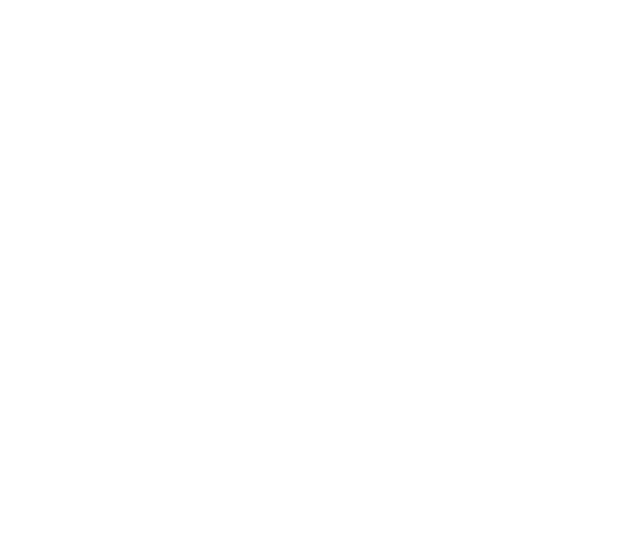
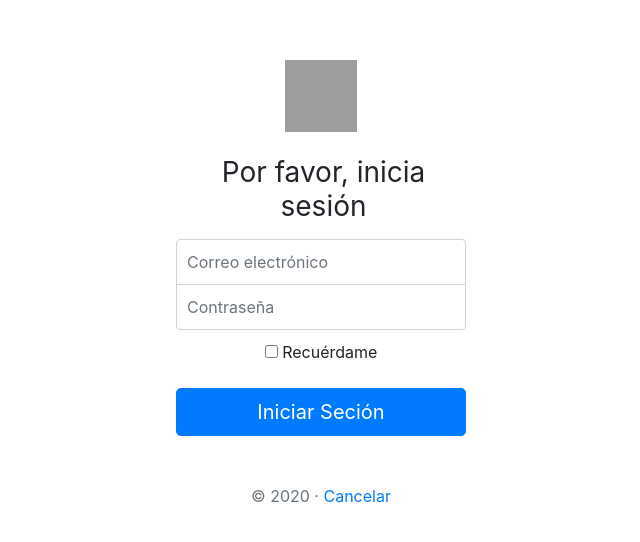
Before and after one commit to santiagogh98/proyecto-b43, a React (Create React App) app: page /SignIn in a window 1280 px wide. Shown: the part 148-690 px from the top of the page, without its empty margins (319-959 px from the left). Built offline with nearby package versions, Linux system fonts and the light colour scheme; grey boxes are pictures that could not be loaded.

Commit message:
Sign in hecho
ajustes estéticos

```diff
--- a/src/App.js
+++ b/src/App.js
@@ -8,6 +8,7 @@
 import TuristaActividad from './containers/TuristaActividad';
 import Actividad from './containers/Actividad';
 import itinerario from './containers/itinerario';
+import SignIn from './containers/SignIn';
 
 
 function App() {
@@ -22,6 +23,8 @@
         <Route exact path="/TuristaFood" component={TuristaFood}></Route>
         <Route exact path="/TuristaActivity" component={TuristaActividad}></Route>
         <Route exact path="/Itinerario" component={itinerario}></Route>
+        <Route exact path="/SignIn" component={SignIn}></Route>
+
 
 
       </Switch>
--- a/src/components/Card.js
+++ b/src/components/Card.js
@@ -1,26 +1,20 @@
 import React from 'react';
-
-
 const Card = (props) => {
-
-
-
-    const { nombre, localizacion, tipo, horario,promedio,id} = props;
-
-
+    const { nombre, localizacion, tipo, horario, promedio, id } = props;
     return (
-        <div className="card mb-4">
-            <h5 className="card-header">{nombre}</h5>
-            <div className="card-body">
-                <h4 className="card-title">{localizacion}</h4>
-                <p className="card-text">Tipo:{tipo}</p>
-                <p className="card-text">Horario:{horario}</p>
-                <p className="card-text">Gasto por persona:${promedio}</p>
-
+        <React.Fragment>
+            <div class="col mb-4">
+                <div class="card h-100">
+                    <img src="https://www.dailymaverick.co.za/wp-content/uploads/Panel-of-three-meals-MAIN-IMAGE-1600x756.jpg" class="card-img-top" alt="Comida" />
+                    <div class="card-body">
+                        <h5 class="card-title">{nombre}</h5>
+                        <h4>{localizacion}</h4>
+                        <p class="card-text">Tipo:{tipo}</p>
+                        <p class="card-text">Horario:{horario}</p>
+                        <p class="card-text">Gasto por persona:${promedio}</p>
+                        <a href="#" class="btn btn-primary">Agregar a itinerarios</a>      </div>
+                </div>
             </div>
-            <button>Agregar a itinerario</button>
-        </div>
-    )
-}
-
+        </React.Fragment>
+    )}
 export default Card
--- a/src/components/CardActivity.js
+++ b/src/components/CardActivity.js
@@ -1,28 +1,23 @@
 import React from 'react';
-import CardItinerario from './CardItinerario'
-
-
 const CardActivity = (props) => {
 
     const { nombre, localizacion,  horario,costo,duracion,id} = props;
+    return (
+        <React.Fragment>
+            <div class="col mb-4">
+                <div class="card h-100">
+                    <img src="https://www.elterritorio.com.ar/img/1/222/7066312455292526_1.jpg" class="card-img-top" alt="Actividad" />
+                    <div class="card-body">
+                        <h5 class="card-title">{nombre}</h5>
+                        <h4>Se encuentra en: {localizacion}</h4>
+                        <p class="card-text">Horario: {horario}</p>
+                        <p class="card-text">Costo: ${costo}</p>
+                        <p className="card-text">Duración:{duracion}</p>
+                        <a href="#" class="btn btn-primary">Agregar a itinerarios</a>      </div>
+                </div>
+            </div>
+        </React.Fragment>
 
-
-
-
-
-    return (
-        <div className="card mb-4">
-            <h5 className="card-header">{nombre}</h5>
-            <div className="card-body">
-                <h4 className="card-title">Se encuentra en :{localizacion}</h4>
-                <p className="card-text">Horario:{horario}</p>
-                <p className="card-text">Costo:{costo}</p>
-                <p className="card-text">Duración:{duracion}</p>
-
-
-            </div>
-            <button >Agregar a itinerario</button>
-        </div>
     )
 }
 
--- a/src/components/CardItinerario.js
+++ b/src/components/CardItinerario.js
@@ -13,8 +13,6 @@
                 <p className="card-text">Horario:{horario}</p>
                 <p className="card-text">Costo:{costo}</p>
                 <p className="card-text">Duración:{duracion}</p>
-
-
             </div>
         </div>
     )
--- a/src/components/NavBar.js
+++ b/src/components/NavBar.js
@@ -13,15 +13,22 @@
                     </button>
                     <div className="collapse navbar-collapse" id="navbarCollapse" style={{fontSize:20+'px'}}>
                         <ul className="navbar-nav mr-auto">
-                            <li className="nav-item active">
+                            <li className="nav-item">
                                 <Link className="nav-link" to="/turista">Turistear <span className="sr-only">(current)</span></Link>
                             </li>
                             <li className="nav-item">
                                 <Link className="nav-link" to="/negocio">Contacto</Link>
                             </li>
-                            <li className="nav-item">
-                            </li>
                         </ul>
+                        <ul className="navbar-nav justify-content">
+                                <li className="nav-item ">
+                                    <Link className="nav-link" to="/SignIn">Iniciar Sesión</Link>
+                                </li>
+                                <li className="nav-item active"><p className="nav-link">|</p></li>
+                                <li className="nav-item ">
+                                    <Link className="nav-link" to="/negocio">Registrarse </Link>
+                                </li>
+                            </ul>
                     </div>
                 </nav>
             </header>
--- /dev/null
+++ b/src/containers/SignIn.css
@@ -0,0 +1,41 @@
+.main {
+  display: -ms-flexbox;
+  display: flex;
+  -ms-flex-align: center;
+  align-items: center;
+  padding-top: 40px;
+  padding-bottom: 40px;
+  background-color: #f5f5f5;
+  height: 100%;
+}
+
+.form-signin {
+  width: 100%;
+  max-width: 330px;
+  padding: 20px;
+  margin: auto;
+  padding-top: 10rem;
+}
+.form-signin .checkbox {
+  font-weight: 400;
+}
+.form-signin .form-control {
+  position: relative;
+  box-sizing: border-box;
+  height: auto;
+  padding: 10px;
+  font-size: 16px;
+}
+.form-signin .form-control:focus {
+  z-index: 2;
+}
+.form-signin input[type="email"] {
+  margin-bottom: -1px;
+  border-bottom-right-radius: 0;
+  border-bottom-left-radius: 0;
+}
+.form-signin input[type="password"] {
+  margin-bottom: 10px;
+  border-top-left-radius: 0;
+  border-top-right-radius: 0;
+}
--- /dev/null
+++ b/src/containers/SignIn.js
@@ -0,0 +1,29 @@
+import React from 'react';
+import './SignIn.css';
+import { Link } from 'react-router-dom';
+
+const SignIn = () => {
+    return (
+        <React.Fragment>
+            <main class="text-center">
+                <form class="form-signin">
+                    <img class="mb-4" src="https://cdn.onlinewebfonts.com/svg/img_25701.png" alt="" width="72" height="72" />
+                    <h1 class="h3 mb-3 font-weight-normal">Por favor, inicia sesión</h1>
+                    <label for="inputEmail" class="sr-only">Correo electrónico</label>
+                    <input type="email" id="inputEmail" class="form-control" placeholder="Correo electrónico" required autofocus />
+                    <label for="inputPassword" class="sr-only">Contraseña</label>
+                    <input type="password" id="inputPassword" class="form-control" placeholder="Contraseña" required />
+                    <div class="checkbox mb-3">
+                        <label>
+                            <input type="checkbox" value="remember-me" /> Recuérdame
+                        </label>
+                    </div>
+                    <button class="btn btn-lg btn-primary btn-block" type="submit">Iniciar Seción</button>
+                    <p class="mt-5 mb-3 text-muted">&copy; 2020 &middot;  <Link to="./">Cancelar</Link></p>
+                </form>
+            </main>
+        </React.Fragment>
+    )
+}
+
+export default SignIn
--- a/src/containers/TuristaActividad.js
+++ b/src/containers/TuristaActividad.js
@@ -55,7 +55,8 @@
                     <h1>Busca un lugar para descubrirr</h1>
                     <SearchAc buscarActividades={buscarActividades}/>
             </section>
-                <div className=" mx-auto ">
+                <div className=" mx-auto p-5">
+                <div class="row row-cols-1 row-cols-md-3">
 
                 {actividadesFiltradas?
             actividadesFiltradas.map(actividad=>
@@ -70,6 +71,7 @@
             :<h1>No hay negocios en el lugar</h1>
             }
             </div>
+            </div>
             <Footer />
             </main>
 
--- a/src/containers/TuristasFood.js
+++ b/src/containers/TuristasFood.js
@@ -53,7 +53,8 @@
                     <h1>Busca un lugar para comer</h1>
                     <Search buscarNegocios={buscarNegocios}/>
             </section>
-                <div className=" mx-auto ">
+                <div className=" mx-auto p-5">
+                <div class="row row-cols-1 row-cols-md-3">
 
             {negociosFiltrados?
             negociosFiltrados.map(negocio=>
@@ -69,6 +70,7 @@
             :<h1>No hay negocios en el lugar</h1>
             }
             </div>
+            </div>
             <Footer />
             </main>
 
```
Also changed, not shown: public/index.html (+15 -30 lines).
